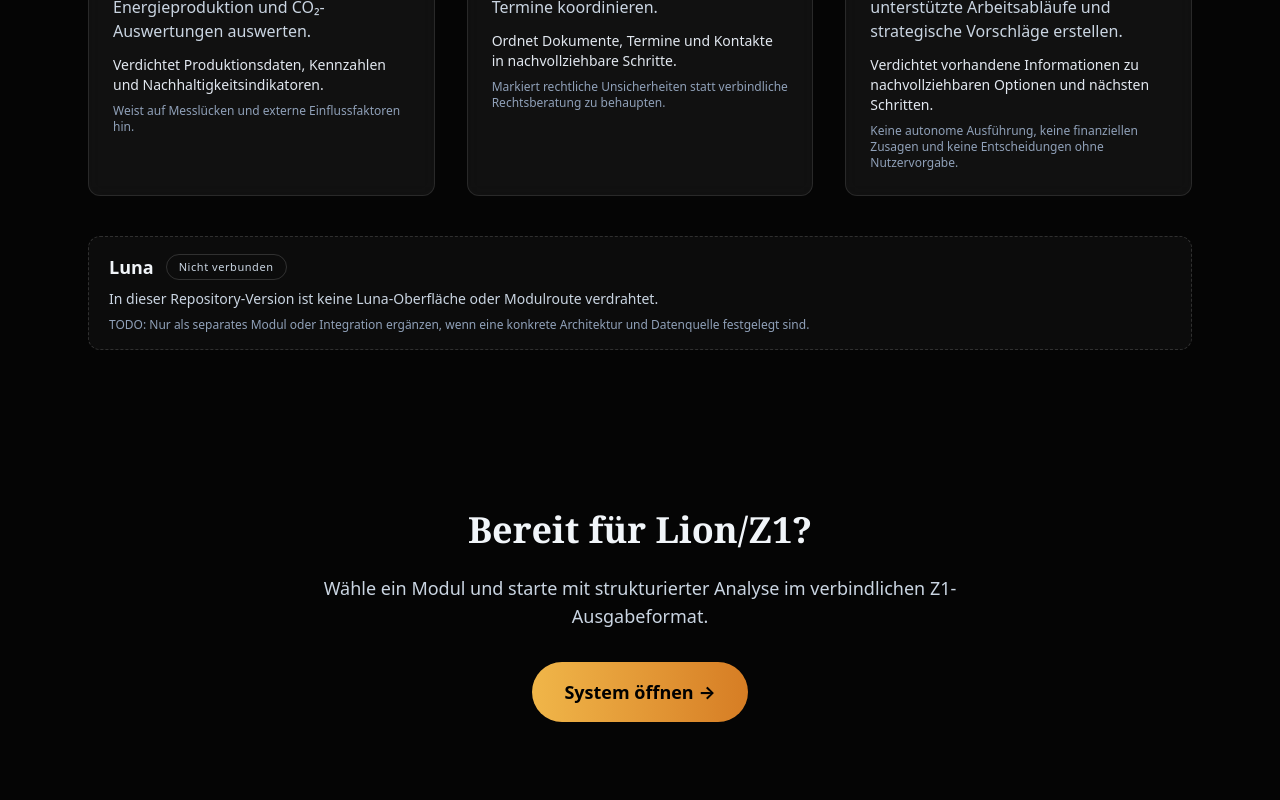
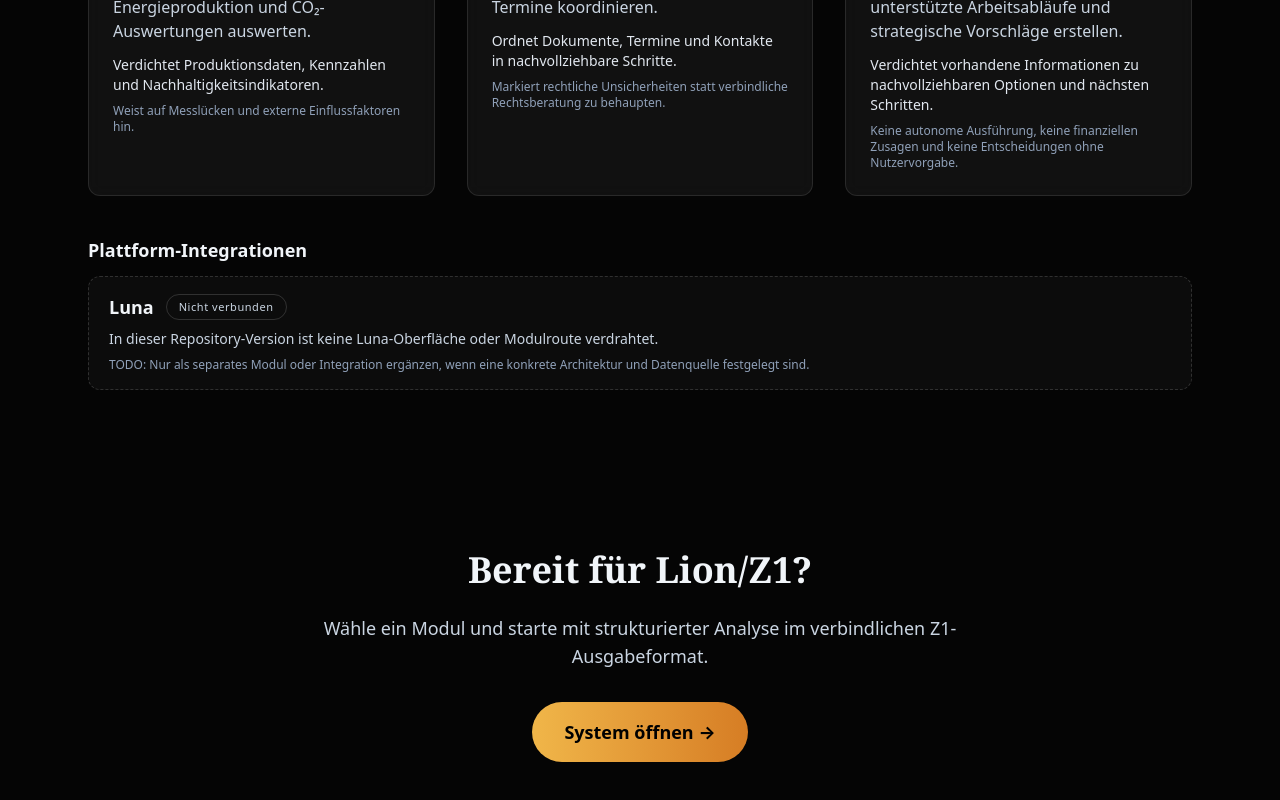
Before and after one commit to KinGKrAss/Lion, a React (Vite) app: page / in a window 1280 px wide. Shown: the part 1895-2695 px from the top of the page. Built offline with nearby package versions, Linux system fonts and the light colour scheme.

Commit message:
Add heading for integrations landmark accessibility
Co-authored-by: KinGKrAss <89888045+KinGKrAss@users.noreply.github.com>

```diff
--- a/src/components/LandingPage.tsx
+++ b/src/components/LandingPage.tsx
@@ -127,7 +127,10 @@ export default function LandingPage({ onStart }: LandingPageProps) {
           ))}
         </div>
 
-        <section className="mt-10" aria-label="Plattform-Integrationen">
+        <section className="mt-10" aria-labelledby="platform-integrations-heading">
+          <h3 id="platform-integrations-heading" className="text-lg font-semibold mb-3">
+            Plattform-Integrationen
+          </h3>
           <ul className="grid gap-4">
             {PLATFORM_INTEGRATIONS.map((integration) => (
               <li
```
